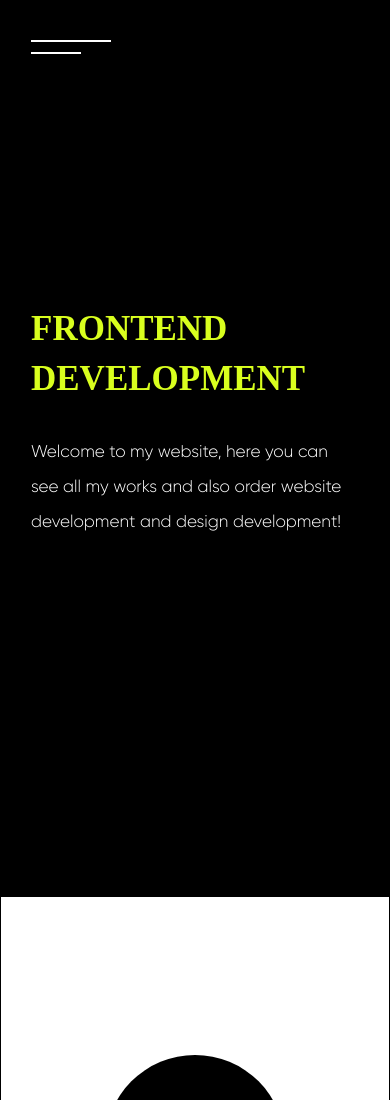
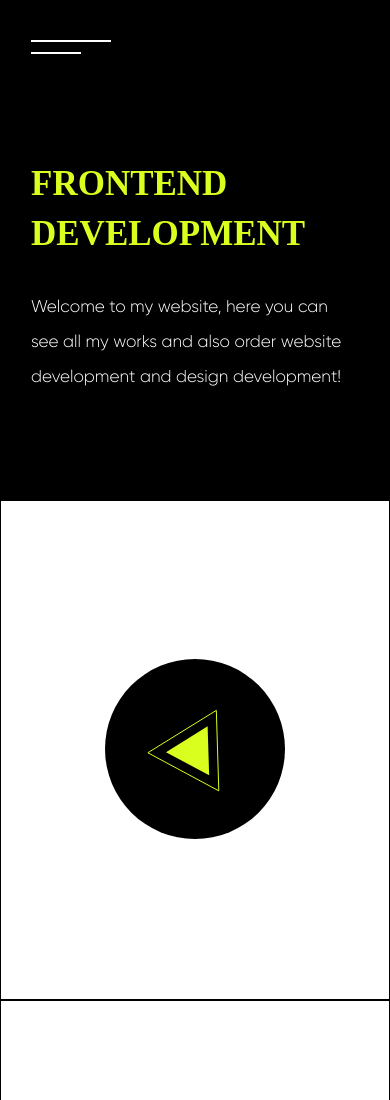
Before and after one commit to ilyazhavzharov/digital.envision, a plain HTML site: page index.html in a window 390 px wide. Shown: the top 1100 px of the page. Drawn offline with nearby package versions, Linux system fonts and the light colour scheme; a web font is replaced by a local one.

Commit message:
Update media.css

```diff
--- a/css/media.css
+++ b/css/media.css
@@ -4,11 +4,11 @@
     }
 
     .general__section-1 {
-        height: 896px;
+        height: 500px;
     }
 
     .general__section-1-title {
-        margin-top: 240px;
+        margin-top: 95px;
         width: 100%;
         font-size: 35px;
         line-height: 50px;
```
